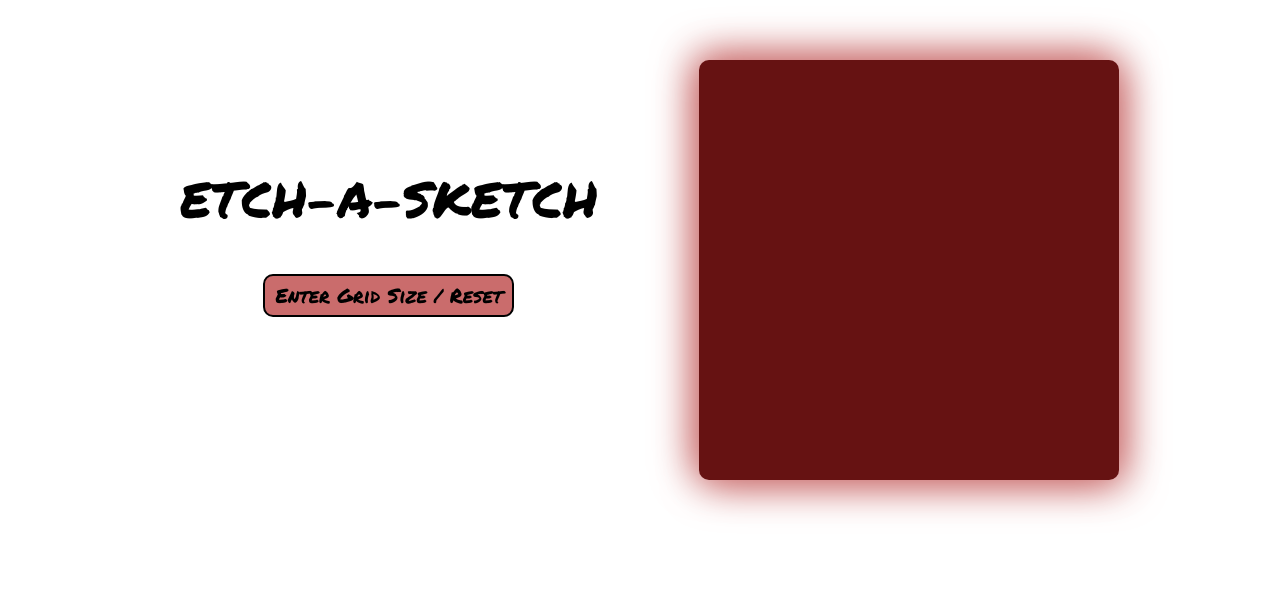
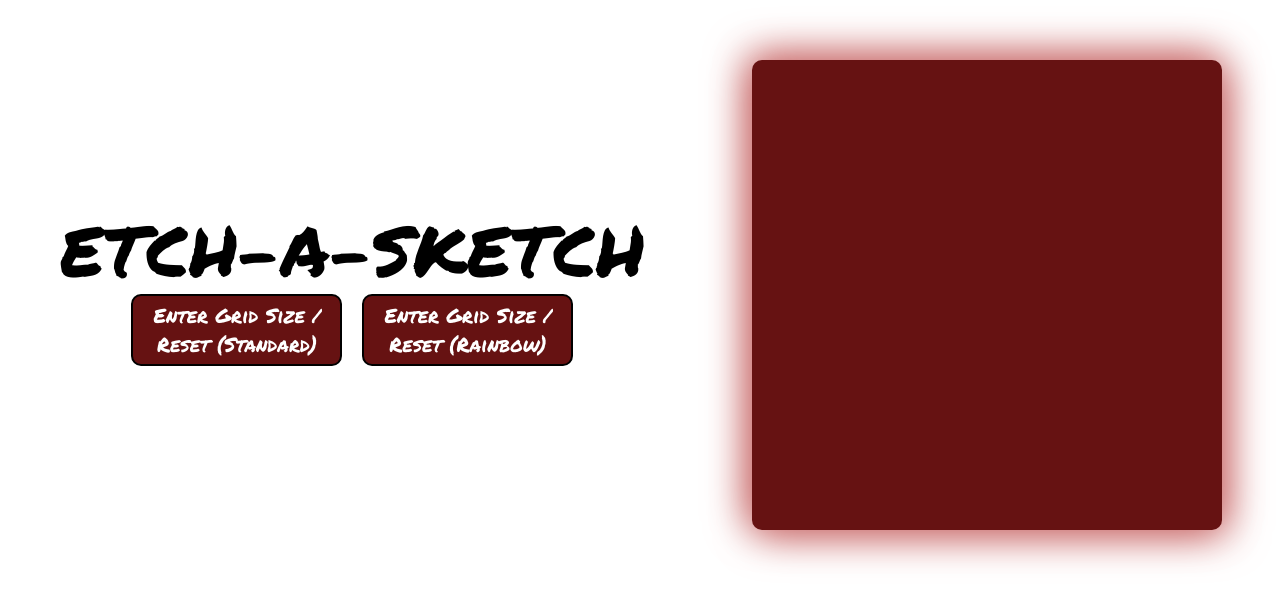
Before and after one commit to andymoday/etch-a-sketch, a plain HTML site: page index.html in a window 1280 px wide. Drawn offline with Linux system fonts and the light colour scheme.

Commit message:
added rainbow button option

```diff
--- a/index.html
+++ b/index.html
@@ -13,7 +13,8 @@
                 <h1 id="title">ETCH-A-SKETCH
                 </h1>
                 <section id='button-container'>
-                    <button class="button" id="reset">Enter Grid Size / Reset</button>
+                    <button class="button" id="normal">Enter Grid Size / <br>Reset (Standard)</button>
+                    <button class="button" id="rgb">Enter Grid Size / <br>Reset (Rainbow)</button>
                 </section>
             </section>
         </header>
@@ -29,12 +30,24 @@
                     }
                     return input;
                 }
+                function randomRGB() {
+                    return Math.floor(Math.random() * Math.floor(256));
+                }
+                function getcolor(buttonID) {
+                    if (buttonID === 'rgb') {
+                        return 'rgb('+ randomRGB() +','+ randomRGB() +','+ randomRGB() +')';
+                    } else if (buttonID === 'normal') {
+                        return 'orange'
+                    }
+
+                }
                 let gridSide;
                 let gridSize;
                 let squareSize;
                 let squareChild = []
                 const grid = document.querySelector('div');
-                const button = document.querySelector('button');
+                const buttons = document.querySelectorAll('button');
+                buttons.forEach((button) => {
                     button.addEventListener('click', () => {
                         for (i = 0; i < gridSize; i++) {
                             grid.removeChild(squareChild[i]);
@@ -52,8 +65,12 @@
                         const squares = document.querySelectorAll('div.square');
                         squares.forEach((square) => {
                             square.addEventListener('mouseenter', () => {
-                            square.style.background = 'orange';
+                                square.style.background = getcolor(button.id);
                             });
+                        });
+
+
+
                     });
                 });
             </script>
--- a/main.css
+++ b/main.css
@@ -55,7 +55,6 @@ table {
     justify-content: center;
 }
 .left {
-    padding-left: 120px;
     align-items:center;
     justify-content: space-evenly;
 }
@@ -68,7 +67,7 @@ table {
 .right {
    align-items: center;
    justify-content: space-evenly;
-   padding-right: 120px;
+   padding-right: 10px;
 }
 
 header {
@@ -81,7 +80,7 @@ header {
     display: block;
     margin: 0 auto;
     font-family: 'Permanent Marker';
-    font-size: 50px;
+    font-size: 70px;
 }
 
 #button-container {
@@ -94,21 +93,22 @@ header {
     justify-content:center;
     flex-direction: row;
     flex-wrap: wrap;
-    background:rgb(202, 108, 108);
-    padding: 5px 10px;
+    background:#661212;
+    padding: 5px 20px;
     border-radius: 10px;
     border-style: solid;
     font-family: 'Permanent Marker';
     font-size: 20px;
-    margin:50px
+    margin:10px;
+    color: white;
 }
 
 #grid {
     margin: 0 auto;
     display: flex;
     flex-wrap: wrap;
-    width: 410px;
-    height: 410px;
+    width: 460px;
+    height: 460px;
     background: #661212;
     border-radius: 10px;
     box-shadow: 5px 5px 40px rgb(202, 108, 108), -5px -5px 40px rgb(202, 108, 108) ;
```
Lines whose indentation alone changed are shown as unchanged.
